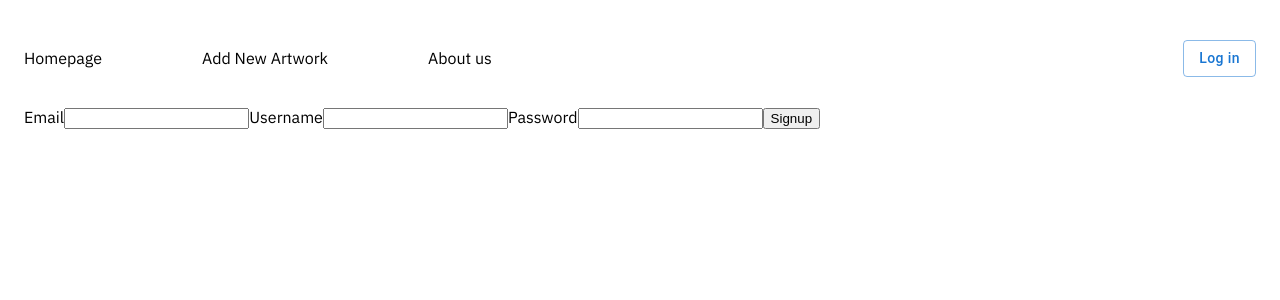
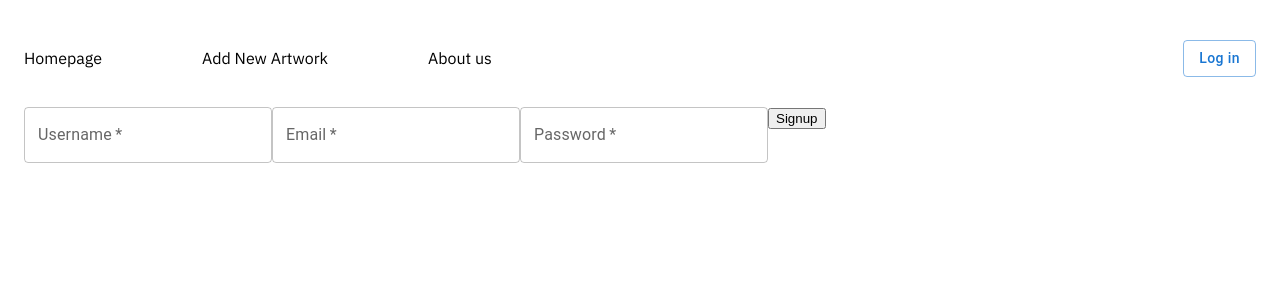
Before and after one commit to andrewnzrv/ironmedia-frontend, a React (Vite) app: page /signup in a window 1280 px wide. Shown: the top 300 px of the page. Built offline with nearby package versions, Linux system fonts and the light colour scheme.

Commit message:
added textfield

```diff
--- a/src/components/AuthForm.jsx
+++ b/src/components/AuthForm.jsx
@@ -1,6 +1,7 @@
 import { useContext, useState } from "react";
 import { useNavigate } from "react-router-dom";
 import { AuthContext } from "../contexts/AuthContext";
+import TextField from "@mui/material/TextField";
 
 const AuthForm = ({ isLogin = false }) => {
   const [email, setEmail] = useState("");
@@ -50,30 +51,35 @@ const AuthForm = ({ isLogin = false }) => {
 
   return (
     <form onSubmit={handleSubmit}>
-      <label>
-        Email
-        <input type="email" required value={email} onChange={handleEmail} />
-      </label>
       {!isLogin && (
-        <label>
-          Username
-          <input
+        <TextField
+          id="outlined-username-input"
+          label="Username"
           type="text"
           required
           value={username}
-            onChange={handleUsername}
+          onChange={(event) => handleUsername(event)}
         />
-        </label>
       )}
-      <label>
-        Password
-        <input
+      <TextField
+        id="outlined-email-input"
+        label="Email"
+        type="email"
+        autoComplete="email"
+        required
+        value={email}
+        onChange={(event) => handleEmail(event)}
+      />
+
+      <TextField
+        id="outlined-password-input"
+        label="Password"
         type="password"
+        autoComplete="current-password"
         required
         value={password}
         onChange={(event) => setPassword(event.target.value)}
       />
-      </label>
       <button type="submit">{isLogin ? "Login" : "Signup"}</button>
     </form>
   );
```
Lines whose indentation alone changed are shown as unchanged.
